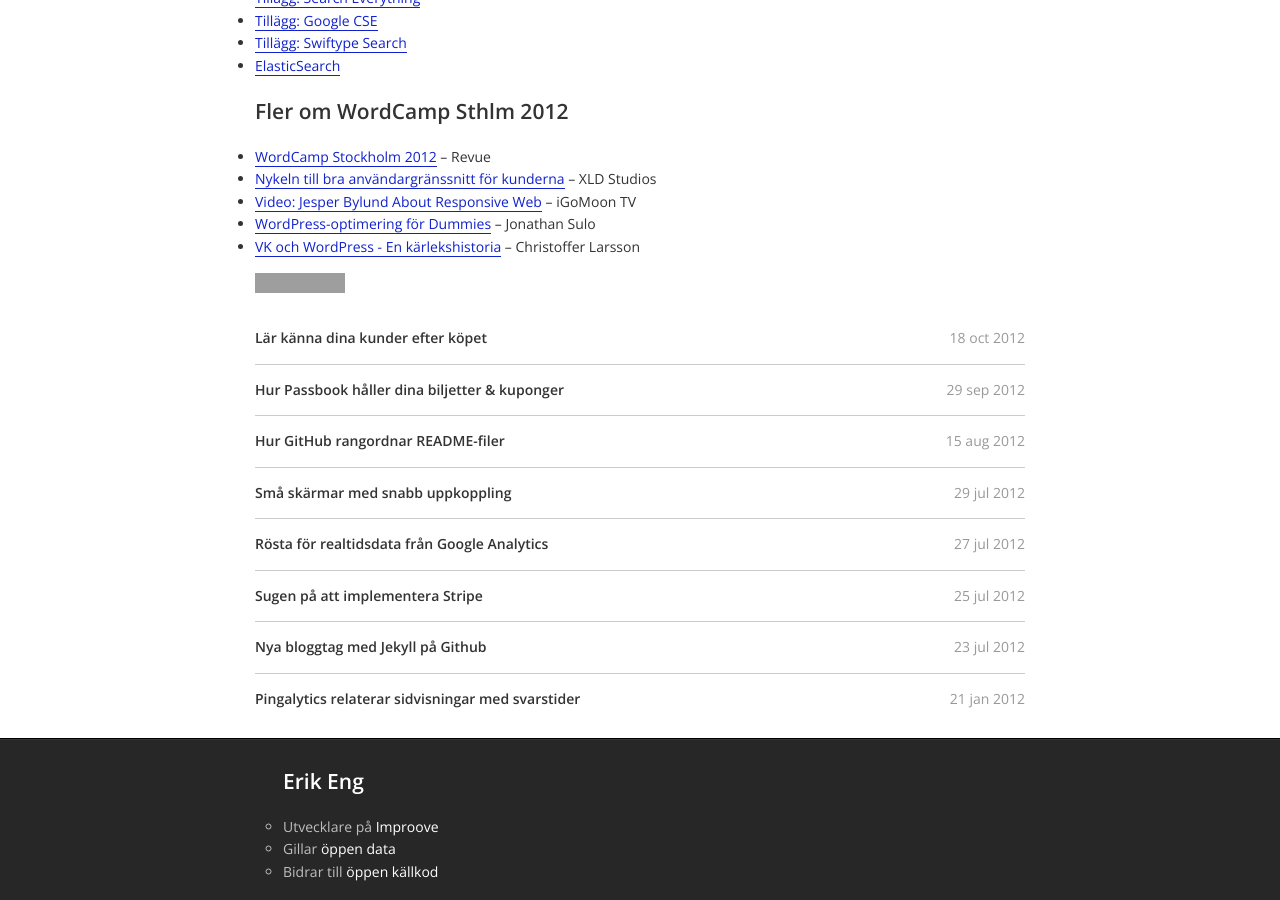
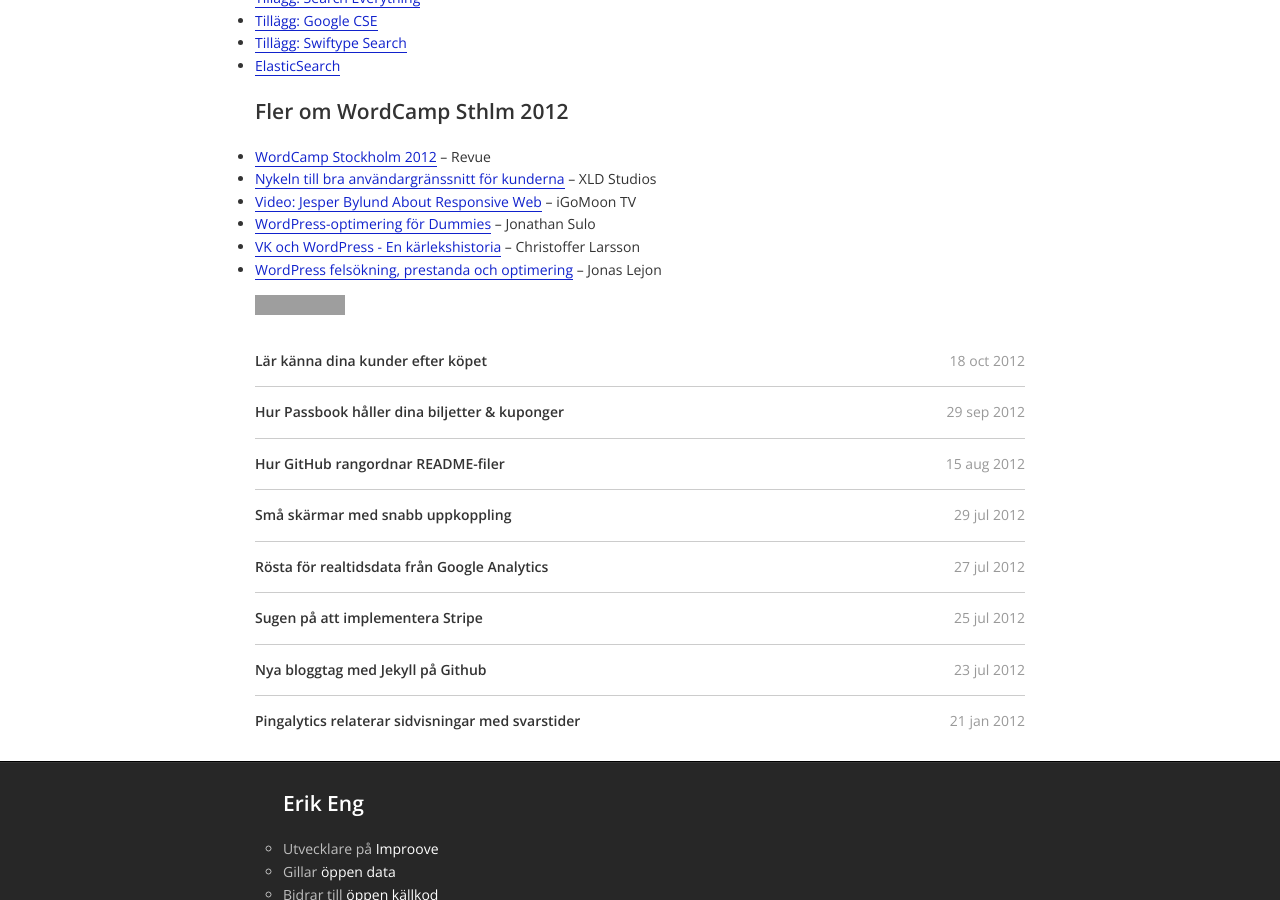
Before and after one commit to ptz0n/ptz0n.github.io, a Jekyll site: the page built from _posts/2012-08-20-wordcamp-stockholm-2012.html, in a window 1280 px wide and 900 px high, scrolled down 1698 px. Built offline with Jekyll 4.4.1, drawn with Linux system fonts in a browser that asks for light colours; grey boxes are pictures that could not be loaded.

Commit message:
Added link to Jonas #wpsthlm post.

```diff
--- a/_posts/2012-08-20-wordcamp-stockholm-2012.html
+++ b/_posts/2012-08-20-wordcamp-stockholm-2012.html
@@ -60,4 +60,5 @@
     <li><a href="http://sulo.se/2012/10/22/min-presentation-pa-wordcamp-stockholm-2012/">WordPress-optimering för Dummies</a> – Jonathan Sulo</li>
     <li><a href="http://christofferlarsson.se/wpsthlm/">VK och WordPress
 - En kärlekshistoria</a> – Christoffer Larsson</li>
+    <li><a href="http://utvbloggen.se/wordpress-felsokning-prestanda-och-optimering/">WordPress felsökning, prestanda och optimering</a> – Jonas Lejon</li>
 </ul>
```
